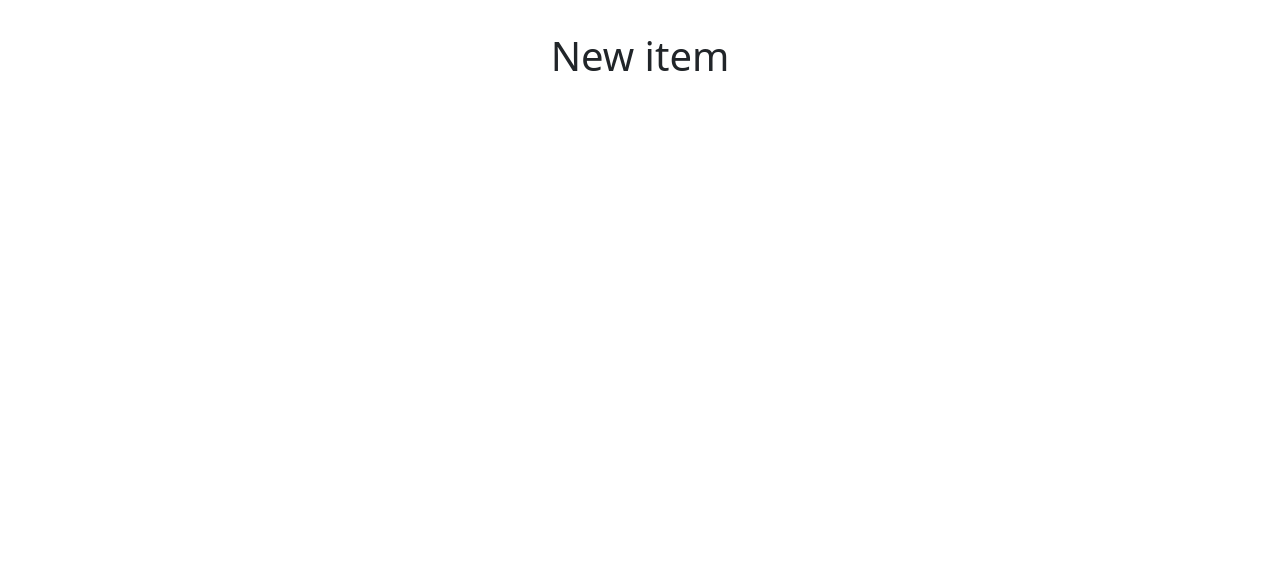
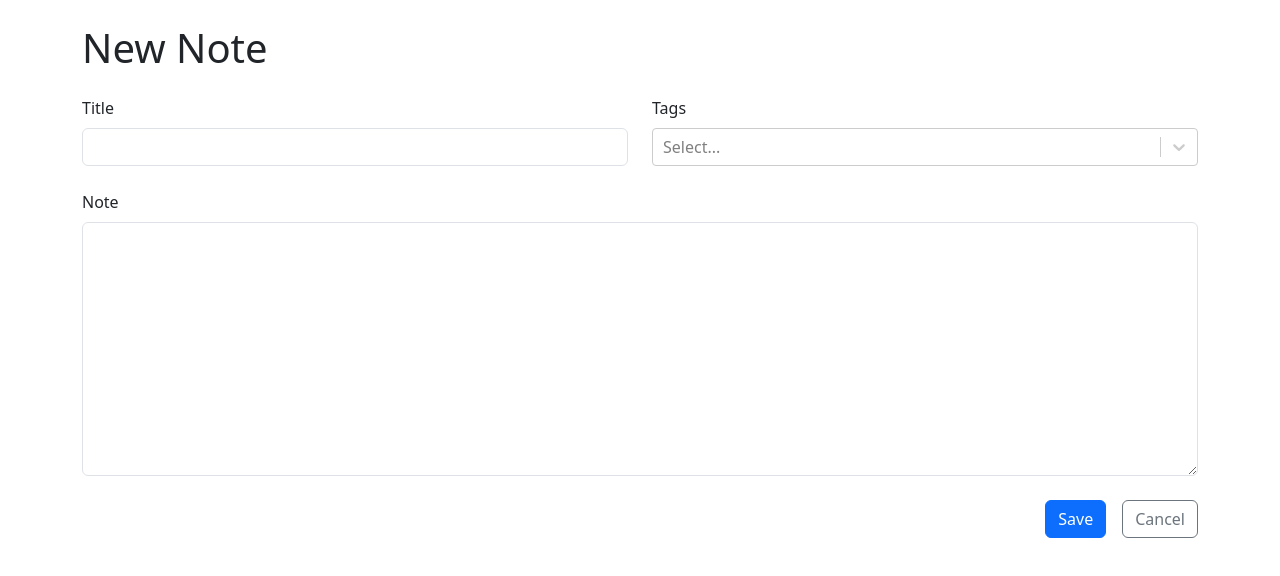
Before and after one commit to TomikxDDD/WDS-NotesApp, a React (Vite) app: page /new in a window 1280 px wide. Shown: the top 576 px of the page. Built offline with nearby package versions, Linux system fonts and the light colour scheme.

Commit message:
Markup of the NoteForm component created

```diff
--- a/package.json
+++ b/package.json
@@ -14,7 +14,8 @@
     "react": "^18.2.0",
     "react-bootstrap": "^2.7.4",
     "react-dom": "^18.2.0",
-    "react-router-dom": "^6.13.0"
+    "react-router-dom": "^6.13.0",
+    "react-select": "^5.7.3"
   },
   "devDependencies": {
     "@types/react": "^18.0.37",
--- a/src/App.tsx
+++ b/src/App.tsx
@@ -4,15 +4,18 @@
 import "bootstrap/dist/css/bootstrap.min.css"
 
 import { Routes, Route, Navigate } from 'react-router-dom'
+import { Container } from 'react-bootstrap'
+import NewNote from './components/NewNote/NewNote'
 
 
 function App() {
 
   return (
     <>
+      <Container className='my-4'>
         <Routes>
           <Route path='/' element={<h1>Hello</h1>} />
-        <Route path='/new' element={<h1>New item</h1>} />
+          <Route path='/new' element={<NewNote />} />
           <Route path='/:id'>
             <Route index element={<h1> Show </h1>} />
             <Route path='edit' element={<h1> Edit </h1>} />
@@ -20,6 +23,7 @@
           {/* Navigate component brings us back to the selected path */}
           <Route path='*' element={<Navigate to='/'/>} />
         </Routes>
+      </Container>
     </>
   )
 }
--- a/src/assets/App.css
+++ b/src/assets/App.css
@@ -1,6 +1,6 @@
-#root {
+/* #root {
   max-width: 1280px;
   margin: 0 auto;
   padding: 2rem;
   text-align: center;
-}
+} */
--- /dev/null
+++ b/src/components/NewNote/NewNote.tsx
@@ -0,0 +1,12 @@
+import NoteForm from "../NoteFrom/NoteForm";
+
+const NewNote: React.FC = () => {
+  return (
+    <>
+      <h1 className="mb-4">New Note</h1>
+      <NoteForm />
+    </>
+   );
+}
+
+export default NewNote;
--- /dev/null
+++ b/src/components/NoteFrom/NoteForm.tsx
@@ -0,0 +1,47 @@
+import { Form, Stack, Row, Col, Button } from 'react-bootstrap';
+import CreatableReactSelect from 'react-select/creatable'
+import { Link } from 'react-router-dom'
+
+const NoteForm: React.FC = () => {
+  return (
+    <>
+      <Form>
+        <Stack gap={4}>
+          <Row>
+            <Col>
+              <Form.Group controlId='title'>
+                <Form.Label>Title</Form.Label>
+                <Form.Control required />
+              </Form.Group>
+            </Col>
+            <Col>
+              <Form.Group controlId='tags'>
+                <Form.Label>Tags</Form.Label>
+                <CreatableReactSelect isMulti />
+
+
+              </Form.Group>
+            </Col>
+          </Row>
+          <Row>
+          <Col>
+            <Form.Group controlId='markdown'>
+              <Form.Label>Note</Form.Label>
+              <Form.Control as="textarea" rows={10} />
+            </Form.Group>
+            </Col>
+          </Row>
+          <Stack direction="horizontal" gap={3} className='justify-content-end'>
+            <Button type='submit' variant='primary'>Save</Button>
+            <Link to=".."> {/* Brings user one step back in the history */}
+              <Button type='button' variant='outline-secondary'>Cancel</Button>
+            </Link>
+          </Stack>
+        </Stack>
+      </Form>
+
+    </>
+   );
+}
+
+export default NoteForm;
```
Also changed, not shown: src/components/NewNote/NewNote.css (added), src/components/NoteFrom/NoteFrom.css (added), 1 other file (tests, documents, lock files or other folders). Lines whose indentation alone changed are shown as unchanged.
